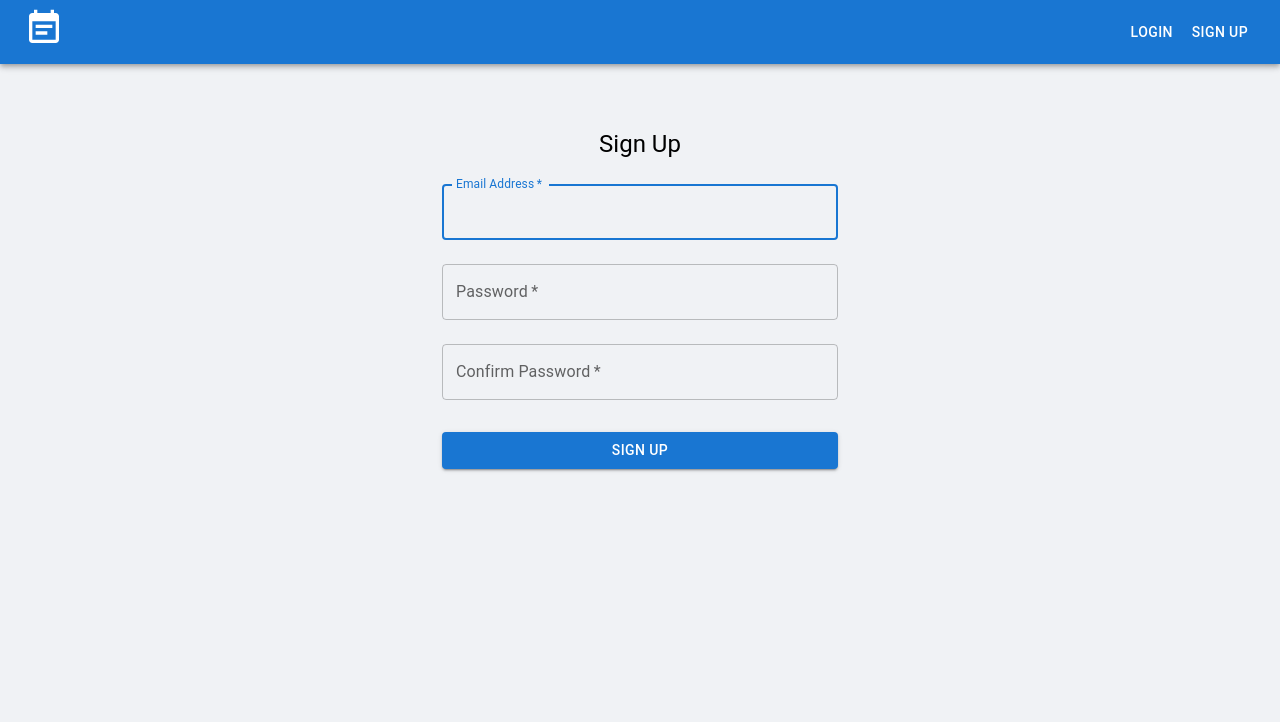
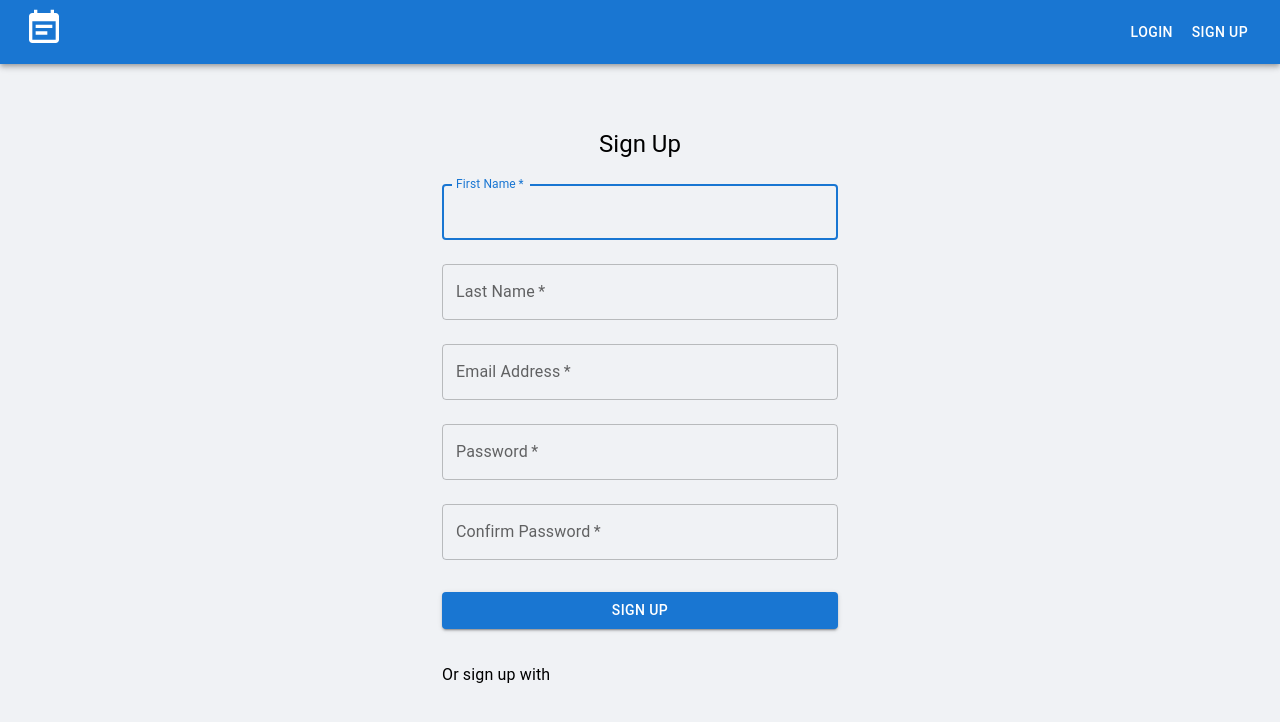
Before and after one commit to akshav-coder/Task-Manager, a React (Vite) app: page /signup in a window 1280 px wide. Shown: the top 722 px of the page. Built offline with nearby package versions, Linux system fonts and the light colour scheme.

Commit message:
google auth

```diff
--- a/package.json
+++ b/package.json
@@ -14,12 +14,15 @@
     "@emotion/styled": "^11.13.0",
     "@mui/icons-material": "^6.1.3",
     "@mui/material": "^6.1.3",
+    "@react-oauth/google": "^0.12.1",
     "@reduxjs/toolkit": "^2.2.8",
+    "formik": "^2.4.6",
     "react": "^18.3.1",
     "react-beautiful-dnd": "^13.1.1",
     "react-dom": "^18.3.1",
     "react-redux": "^9.1.2",
-    "react-router-dom": "6.4"
+    "react-router-dom": "6.4",
+    "yup": "^1.4.0"
   },
   "devDependencies": {
     "@eslint/js": "^9.11.1",
--- a/src/pages/SignUp.jsx
+++ b/src/pages/SignUp.jsx
@@ -1,26 +1,88 @@
-import React from "react";
-import { Box, Button, TextField, Typography, Container } from "@mui/material";
-import { useDispatch } from "react-redux";
-import { login } from "../redux/reducers/authSlice";
+import React, { useEffect } from "react";
+import {
+  Box,
+  Button,
+  TextField,
+  Typography,
+  Container,
+  Alert,
+} from "@mui/material";
+import { useFormik } from "formik";
+import * as Yup from "yup";
 import { useNavigate } from "react-router-dom";
+import {
+  useGoogleAuthMutation,
+  useRegisterUserMutation,
+} from "../redux/api/apiSlice";
+import { GoogleOAuthProvider, GoogleLogin } from "@react-oauth/google"; // Import Google Login
 
 const SignUp = () => {
-  const dispatch = useDispatch();
   const navigate = useNavigate();
+  const [registerUser, { isLoading, error }] = useRegisterUserMutation();
+  const [googleAuth] = useGoogleAuthMutation();
 
-  const onFinish = (event) => {
-    event.preventDefault();
-    const data = new FormData(event.currentTarget);
-    const values = {
-      email: data.get("email"),
-      password: data.get("password"),
-      confirmPassword: data.get("confirmPassword"),
-    };
-    // Add logic to verify confirmPassword matches password
-    dispatch(login(values)); // Replace login with sign-up logic
+  // Validation schema using Yup
+  const validationSchema = Yup.object({
+    firstName: Yup.string().required("First name is required"),
+    lastName: Yup.string().required("Last name is required"),
+    email: Yup.string()
+      .email("Invalid email address")
+      .required("Email is required"),
+    password: Yup.string()
+      .min(8, "Password must be at least 8 characters")
+      .required("Password is required"),
+    confirmPassword: Yup.string()
+      .oneOf([Yup.ref("password"), null], "Passwords must match")
+      .required("Confirm password is required"),
+  });
+
+  const formik = useFormik({
+    initialValues: {
+      firstName: "",
+      lastName: "",
+      email: "",
+      password: "",
+      confirmPassword: "",
+    },
+    validationSchema: validationSchema,
+    onSubmit: async (values) => {
+      try {
+        // Dispatch the registration API call
+        await registerUser({
+          email: values.email,
+          password: values.password,
+          name: `${values.firstName} ${values.lastName}`,
+        }).unwrap();
+        // On successful registration, navigate to login page
+        navigate("/login");
+      } catch (err) {
+        console.error("Failed to sign up:", err);
+      }
+    },
+  });
+
+  // Handle Google Sign-In response
+  const handleGoogleSuccess = async (credentialResponse) => {
+    // This response contains the Google JWT token
+    try {
+      const { credential } = credentialResponse;
+
+      // Dispatch the registration API call with Google token
+      await googleAuth({
+        token: credential, // Pass the Google token
+      }).unwrap();
+
+      // Navigate to login on success
+      navigate("/login");
+    } catch (err) {
+      console.error("Failed to sign up with Google:", err);
+    }
   };
 
   return (
+    <GoogleOAuthProvider clientId="836256085016-l2fr49p6ra7ga9ue7e3nmat65j5lca3g.apps.googleusercontent.com">
+      {" "}
+      {/* Wrap component with GoogleOAuthProvider */}
       <Container component="main" maxWidth="xs">
         <Box
           sx={{
@@ -33,7 +95,43 @@ const SignUp = () => {
           <Typography component="h1" variant="h5">
             Sign Up
           </Typography>
-        <Box component="form" onSubmit={onFinish} noValidate sx={{ mt: 1 }}>
+          <Box
+            component="form"
+            onSubmit={formik.handleSubmit}
+            noValidate
+            sx={{ mt: 1 }}
+          >
+            <TextField
+              margin="normal"
+              required
+              fullWidth
+              id="firstName"
+              label="First Name"
+              name="firstName"
+              autoComplete="given-name"
+              autoFocus
+              value={formik.values.firstName}
+              onChange={formik.handleChange}
+              onBlur={formik.handleBlur}
+              error={
+                formik.touched.firstName && Boolean(formik.errors.firstName)
+              }
+              helperText={formik.touched.firstName && formik.errors.firstName}
+            />
+            <TextField
+              margin="normal"
+              required
+              fullWidth
+              id="lastName"
+              label="Last Name"
+              name="lastName"
+              autoComplete="family-name"
+              value={formik.values.lastName}
+              onChange={formik.handleChange}
+              onBlur={formik.handleBlur}
+              error={formik.touched.lastName && Boolean(formik.errors.lastName)}
+              helperText={formik.touched.lastName && formik.errors.lastName}
+            />
             <TextField
               margin="normal"
               required
@@ -42,7 +140,11 @@ const SignUp = () => {
               label="Email Address"
               name="email"
               autoComplete="email"
-            autoFocus
+              value={formik.values.email}
+              onChange={formik.handleChange}
+              onBlur={formik.handleBlur}
+              error={formik.touched.email && Boolean(formik.errors.email)}
+              helperText={formik.touched.email && formik.errors.email}
             />
             <TextField
               margin="normal"
@@ -53,6 +155,11 @@ const SignUp = () => {
               type="password"
               id="password"
               autoComplete="new-password"
+              value={formik.values.password}
+              onChange={formik.handleChange}
+              onBlur={formik.handleBlur}
+              error={formik.touched.password && Boolean(formik.errors.password)}
+              helperText={formik.touched.password && formik.errors.password}
             />
             <TextField
               margin="normal"
@@ -63,18 +170,46 @@ const SignUp = () => {
               type="password"
               id="confirmPassword"
               autoComplete="new-password"
+              value={formik.values.confirmPassword}
+              onChange={formik.handleChange}
+              onBlur={formik.handleBlur}
+              error={
+                formik.touched.confirmPassword &&
+                Boolean(formik.errors.confirmPassword)
+              }
+              helperText={
+                formik.touched.confirmPassword && formik.errors.confirmPassword
+              }
             />
+            {error && (
+              <Alert severity="error" sx={{ mt: 2 }}>
+                {error.data?.message || "Failed to register"}
+              </Alert>
+            )}
             <Button
               type="submit"
               fullWidth
               variant="contained"
               sx={{ mt: 3, mb: 2 }}
+              disabled={isLoading}
             >
               Sign Up
             </Button>
+
+            <Typography component="p" variant="subtitle1" sx={{ mt: 2 }}>
+              Or sign up with
+            </Typography>
+            {/* Google Login Button */}
+            <GoogleLogin
+              onSuccess={handleGoogleSuccess}
+              onError={() => {
+                console.log("Google sign-in error");
+              }}
+            />
           </Box>
         </Box>
       </Container>
+    </GoogleOAuthProvider>
   );
 };
 
--- a/src/redux/api/apiSlice.js
+++ b/src/redux/api/apiSlice.js
@@ -52,6 +52,20 @@ export const apiSlice = createApi({
       }),
       invalidatesTags: ["Task"],
     }),
+    registerUser: builder.mutation({
+      query: (newUser) => ({
+        url: "users/register",
+        method: "POST",
+        body: newUser,
+      }),
+    }),
+    googleAuth: builder.mutation({
+      query: (data) => ({
+        url: "users/google",
+        method: "POST",
+        body: data,
+      }),
+    }),
   }),
 });
 
@@ -61,4 +75,6 @@ export const {
   useUpdateTaskMutation,
   useLoginUserMutation,
   useDeleteTaskMutation,
+  useRegisterUserMutation,
+  useGoogleAuthMutation,
 } = apiSlice;
```
Also changed, not shown: 1 other file (tests, documents, lock files or other folders). Lines whose indentation alone changed are shown as unchanged.
